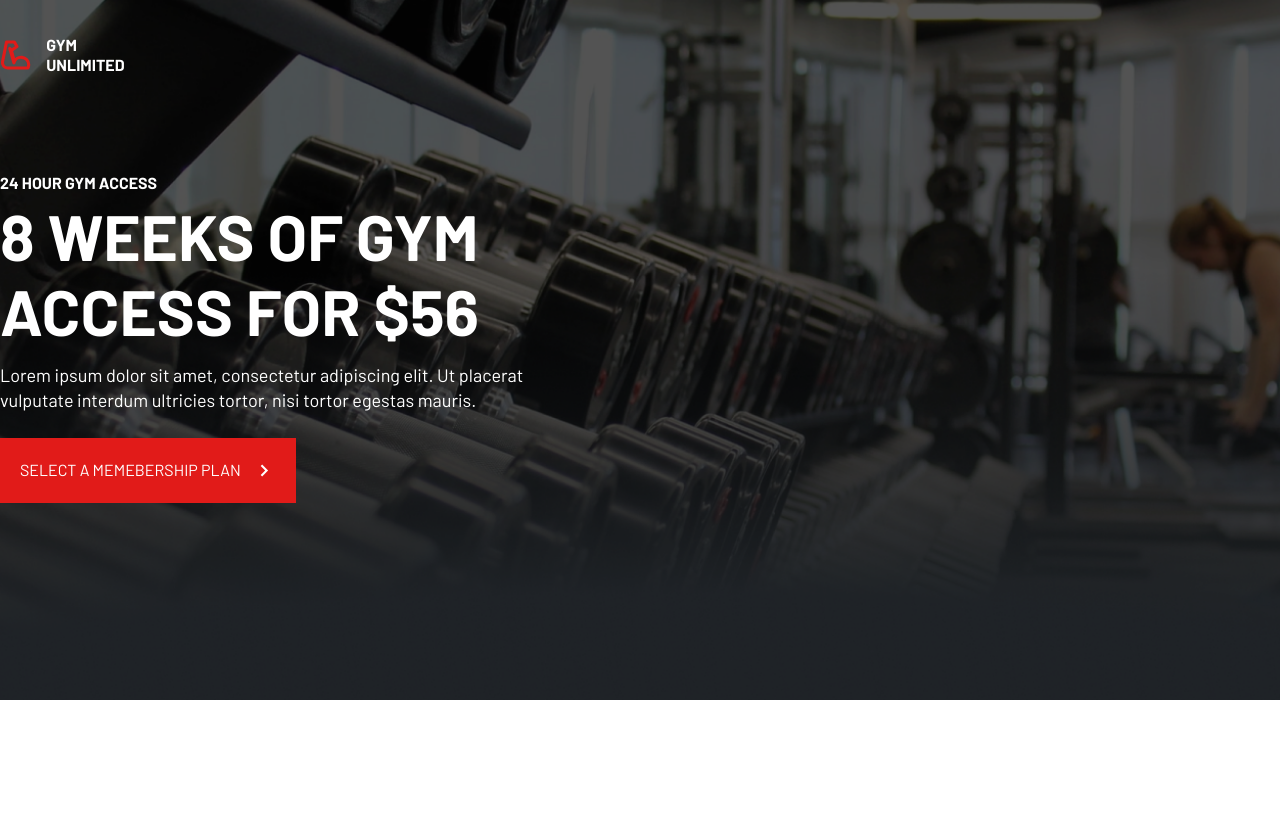
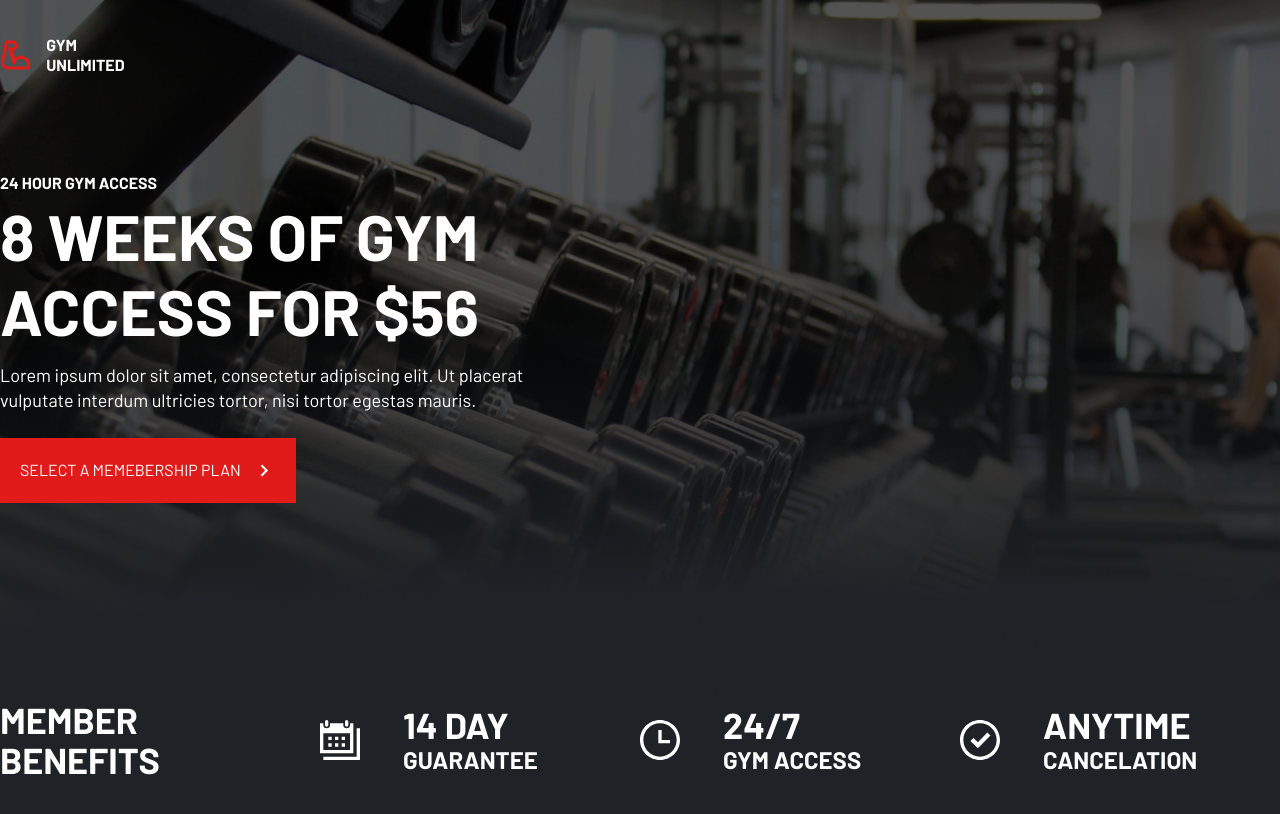
Before and after one commit to mertcancet/gym-template, a Next.js app: page / in a window 1280 px wide. Shown: the top 814 px of the page. Built offline with nearby package versions, Linux system fonts and the light colour scheme.

Commit message:
icon section completed

```diff
--- /dev/null
+++ b/components/Container.jsx
@@ -0,0 +1,12 @@
+import { styled } from 'stitches.config';
+
+const Container = ({ children, ...props }) => {
+  return <Wrapper {...props}>{children}</Wrapper>;
+};
+
+export default Container;
+
+const Wrapper = styled('div', {
+  maxWidth: 1440,
+  mx: 'auto',
+});
--- /dev/null
+++ b/components/IconContent.jsx
@@ -0,0 +1,22 @@
+import { Title } from 'components';
+import { styled } from 'stitches.config';
+
+const IconContent = ({ icon, title, subTitle, ...props }) => {
+  return (
+    <Container {...props}>
+      {icon}
+      <div>
+        <Title level={2}> {title}</Title>
+        <Title level={3}> {subTitle}</Title>
+      </div>
+    </Container>
+  );
+};
+
+export default IconContent;
+
+const Container = styled('div', {
+  display: 'flex',
+  alignItems: 'center',
+  gap: 43,
+});
--- /dev/null
+++ b/components/IconSection.jsx
@@ -0,0 +1,68 @@
+import React from 'react';
+
+import { Container, IconContent, Title } from 'components';
+import { Callender, CircleCheck, Clock } from 'components/icons';
+import { styled } from 'stitches.config';
+
+const contents = [
+  {
+    icon: <Callender width={40} height={40} />,
+    title: '14 Day',
+    subTitle: 'Guarantee',
+  },
+  {
+    icon: <Clock width={40} height={40} />,
+    title: '24/7',
+    subTitle: 'Gym access',
+  },
+  {
+    icon: <CircleCheck width={40} height={40} />,
+    title: 'Anytime',
+    subTitle: 'cancelation',
+  },
+];
+
+const IconSection = () => {
+  return (
+    <Bg>
+      <Container>
+        <Grid>
+          <IconTitle>
+            <Title level={2} as="h2">
+              Member Benefits
+            </Title>
+          </IconTitle>
+          {contents.map((content, i) => (
+            <IconContent
+              key={i}
+              icon={content.icon}
+              title={content.title}
+              subTitle={content.subTitle}
+            />
+          ))}
+        </Grid>
+      </Container>
+    </Bg>
+  );
+};
+
+export default IconSection;
+
+const Bg = styled('div', {
+  h: 200,
+  backgroundColor: '$black100',
+});
+
+const Grid = styled('div', {
+  display: 'grid',
+  gridTemplateColumns: 'repeat(4,1fr)',
+  '@xlMax': {
+    gridTemplateColumns: 'repeat(2,1fr)',
+    gridRowGap: '32px',
+    justifyItems: 'center',
+  },
+});
+
+const IconTitle = styled('div', {
+  maxWidth: 255,
+});
--- /dev/null
+++ b/components/icons/CircleCheck.js
@@ -0,0 +1,19 @@
+import * as React from 'react';
+
+const SvgCircleCheck = props => (
+  <svg
+    width="1em"
+    height="1em"
+    viewBox="0 0 40 40"
+    fill="none"
+    xmlns="http://www.w3.org/2000/svg"
+    {...props}
+  >
+    <path
+      d="M20 3.333c9.19 0 16.667 7.477 16.667 16.667 0 9.19-7.477 16.667-16.667 16.667-9.19 0-16.667-7.477-16.667-16.667C3.333 10.81 10.81 3.333 20 3.333ZM20 0C8.955 0 0 8.955 0 20s8.955 20 20 20 20-8.955 20-20S31.045 0 20 0Zm7.322 12.5-9.405 9.64-4.407-4.177-3.093 3.097 7.5 7.273 12.5-12.738-3.095-3.095Z"
+      fill="#fff"
+    />
+  </svg>
+);
+
+export default SvgCircleCheck;
--- a/components/icons/index.js
+++ b/components/icons/index.js
@@ -1,5 +1,6 @@
 export { default as Callender } from './Callender';
 export { default as Check } from './Check';
+export { default as CircleCheck } from './CircleCheck';
 export { default as Clock } from './Clock';
 export { default as Facebook } from './Facebook';
 export { default as Instagram } from './Instagram';
--- a/components/index.js
+++ b/components/index.js
@@ -1,6 +1,9 @@
 export { default as Button } from './Button';
+export { default as Container } from './Container';
 export { default as Hero } from './Hero';
 export { default as HeroText } from './HeroText';
+export { default as IconContent } from './IconContent';
+export { default as IconSection } from './IconSection';
 export { default as Logo } from './Logo';
 export { default as Text } from './Text';
 export { default as Title } from './Title';
--- a/pages/index.jsx
+++ b/pages/index.jsx
@@ -1,9 +1,10 @@
-import { Button, Hero, Text, Title } from 'components';
+import { Hero, IconSection } from 'components';
 
 const Home = () => {
   return (
     <div>
       <Hero />
+      <IconSection />
     </div>
   );
 };
```
Also changed, not shown: public/icons/CircleCheck.svg (added).
